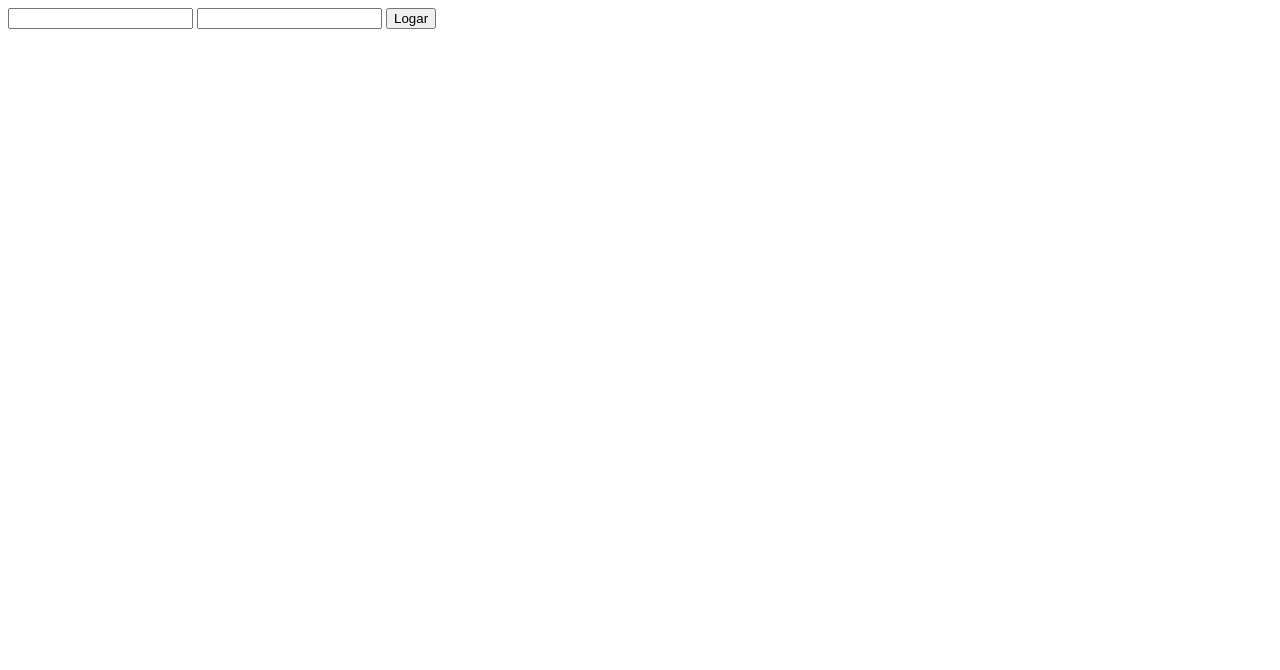
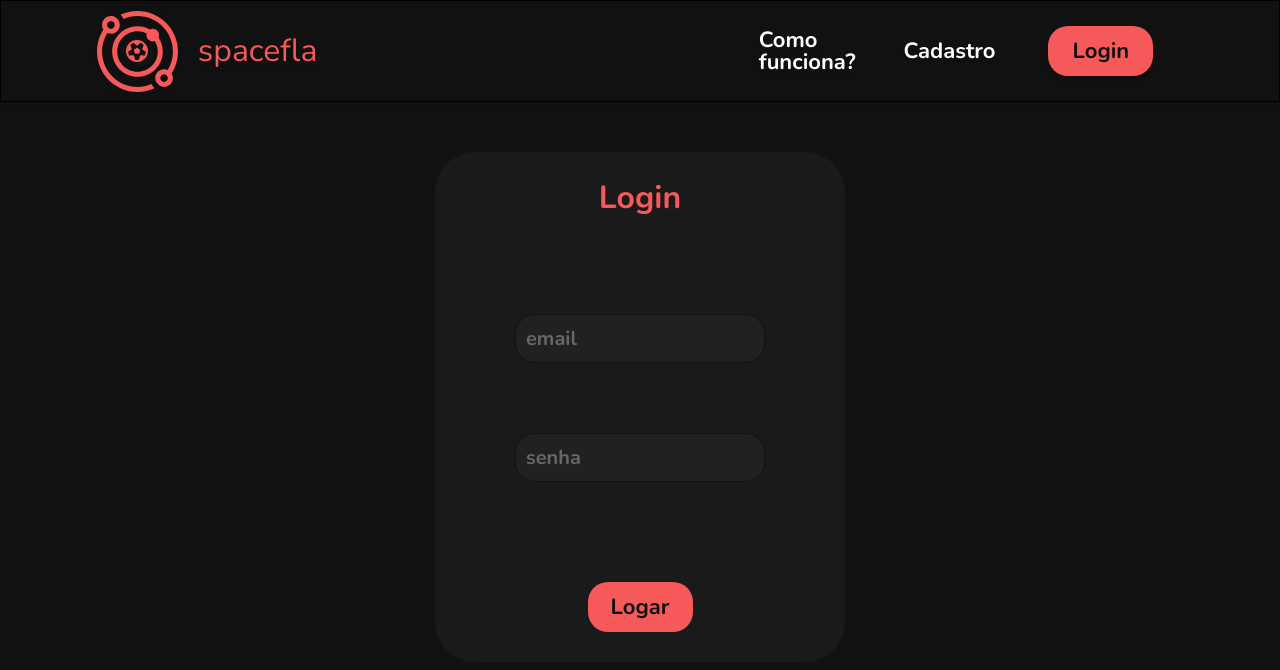
Before and after one commit to lean-dro/spacefla, a website: page site/public/login.html in a window 1280 px wide. Drawn offline with nearby package versions, Linux system fonts and the light colour scheme.

Commit message:
Tela de login

```diff
--- /dev/null
+++ b/site/public/assets/css/login.css
@@ -0,0 +1,54 @@
+
+#conteudo{
+    display: flex;
+    align-items: center;
+    margin-top: 50px;
+
+    justify-content: center;
+}
+.box{
+    width: 380px;
+    height: 480px;
+    background-color: #1A1A1A;
+    display: flex;
+    padding: 15px;
+
+
+    flex-direction: column;
+    justify-content: center;
+    gap: 100px;
+    border-radius: 40px;
+    align-items: center;
+}
+.inputs{
+    display: flex;
+    justify-content: space-between;
+    flex-direction: column;
+    align-items: center;
+    width: 60%;
+    height: 35%;
+}
+.input{
+    width: 100%;
+    padding: 10px;
+    border: 1px solid #121212;
+    border-radius: 20px;
+    background-color: #212121;
+}
+input{
+    all: unset;
+    font-family: 'Nunito';
+    color: white;
+    font-weight: bold;
+    font-size: 20px;
+    width: 100%;
+
+}
+::placeholder{
+    color: #676767;
+}
+.texto-login{
+color: #F55959;
+font-size: 32px;
+font-weight: 700;
+}
--- a/site/public/assets/css/style.css
+++ b/site/public/assets/css/style.css
@@ -39,6 +39,10 @@ body{
 .header{
     height: 100px;
     display: flex;
+}
+.header.border{
+    border: 1px solid #000000;
+    filter: drop-shadow(0px 4px 4px rgba(0, 0, 0, 0.25));
 }
 .header > .container{
     justify-content: space-between;
--- a/site/public/login.html
+++ b/site/public/login.html
@@ -1,27 +1,75 @@
-<input type="text" id="input_email">
-<input type="text" id="input_senha">
-<button onclick="logar()">Logar</button>
+<!DOCTYPE html>
+<html lang="en">
+
+<head>
+    <meta charset="UTF-8">
+    <meta http-equiv="X-UA-Compatible" content="IE=edge">
+    <script src="https://kit.fontawesome.com/3414ef9aa1.js" crossorigin="anonymous"></script>
+    <meta name="viewport" content="width=device-width, initial-scale=1.0">
+    <link rel="stylesheet" href="assets/css/reset.css" />
+    <link rel="stylesheet" href="assets/css/style.css">
+    <link rel="stylesheet" href="assets/css/login.css" />
+    <title>spacefla | login</title>
+</head>
+
+<body>
+    <div class="header border">
+        <div class="container">
+            <div class="header-logo">
+                <img src="assets/icon/LOGO.svg" alt="" />
+                <p class="texto-logo">spacefla</p>
+            </div>
+
+            <ul class="navbar">
+                <li class="nav-item">Como funciona?</li>
+                <li class="nav-item">Cadastro</li>
+                <li class="nav-item" onclick="window.location.href = 'login.html'">
+                    <div class="nav-botao">Login</div>
+                </li>
+            </ul>
+        </div>
+    </div>
+    <div id="conteudo">
+        <div class="box">
+            <p class="texto-login">Login</p>
+            <div class="inputs">
+                <div class="input">
+                    <input placeholder="email" type="text" id="input_email">
+                </div>
+                <div class="input">
+                    <input placeholder="senha" type="input" id="input_senha">
+                </div>
+            </div>
+            <div class="nav-botao" onclick="logar()">Logar</div>
+
+
+        </div>
+    </div>
+</body>
+
+</html>
+
 
 <script>
     function logar() {
         var email = input_email.value;
         var senha = input_senha.value;
 
-        if(email == "" || senha == ""){
+        if (email == "" || senha == "") {
 
         }
 
-        fetch("/usuarios/autenticar",{
+        fetch("/usuarios/autenticar", {
             method: 'post',
-            headers:{
+            headers: {
                 "Content-type": "application/json"
             },
             body: JSON.stringify({
                 emailServer: email,
                 senhaServer: senha
             })
-        }).then(function(resposta) {
-            if(resposta.ok){
+        }).then(function (resposta) {
+            if (resposta.ok) {
                 console.log("oiiiiiiiii")
             }
         }
```
Also changed, not shown: site/public/index.html (+2 -1 lines).
